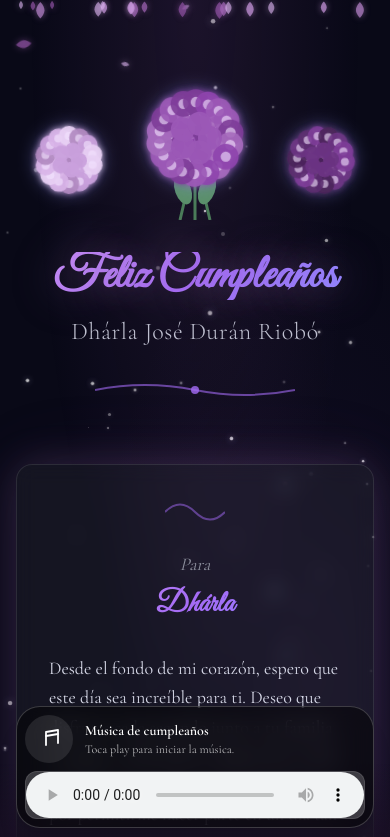
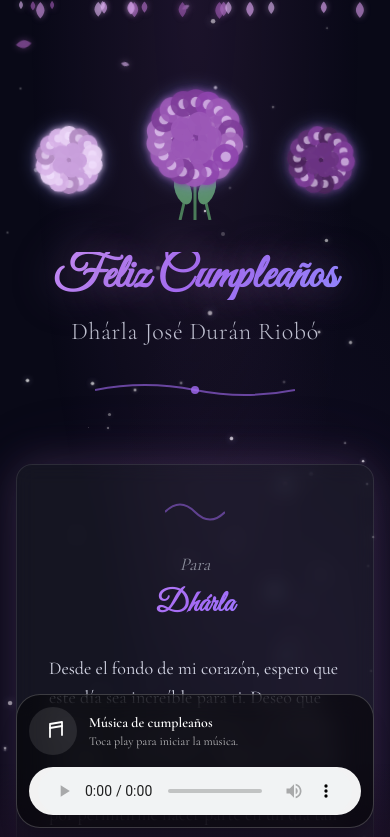
Before and after one commit to Fra46/Birthday-Hydrangea, a Next.js app: page / in a window 390 px wide. Shown: the top 837 px of the page. Built offline with nearby package versions, Linux system fonts and the light colour scheme.

Commit message:
fix: mejorar el diseño del reproductor de audio para mayor usabilidad y responsividad

```diff
--- a/components/audio-player.tsx
+++ b/components/audio-player.tsx
@@ -6,8 +6,8 @@ export function AudioPlayer({
   title?: string
 }) {
   return (
-    <div className="fixed bottom-4 inset-x-4 z-40 mx-auto flex max-w-[740px] flex-col gap-2 rounded-3xl border border-white/20 bg-black/50 p-2 text-white shadow-xl backdrop-blur-md sm:inset-x-auto sm:right-4 sm:mx-0 sm:flex-row sm:gap-3 sm:p-3 sm:items-center">
-      <div className="flex items-center gap-3">
+    <div className="fixed bottom-4 inset-x-4 z-40 mx-auto flex flex-wrap items-center gap-3 max-w-[740px] rounded-3xl border border-white/20 bg-black/50 p-3 text-white shadow-xl backdrop-blur-md sm:inset-x-auto sm:right-4 sm:mx-0">
+      <div className="flex min-w-0 items-center gap-3">
         <div className="flex h-12 w-12 shrink-0 items-center justify-center rounded-full bg-white/10 text-white">
           <svg
             viewBox="0 0 24 24"
@@ -22,13 +22,13 @@ export function AudioPlayer({
             <path d="M9 9l12-2" />
           </svg>
         </div>
-        <div className="min-w-0 flex-1 text-sm text-left">
+        <div className="min-w-0 text-sm">
           <p className="font-semibold">{title}</p>
           <p className="text-xs text-white/70">Toca play para iniciar la música.</p>
         </div>
       </div>
       <audio
-        className="h-12 w-full rounded-lg bg-white/20 border border-white/10 sm:w-auto sm:min-w-[200px]"
+        className="h-12 min-w-[220px] flex-1 rounded-3xl bg-white/95 border border-white/10 px-2 text-black sm:w-auto"
         src={src}
         controls
         loop
```
